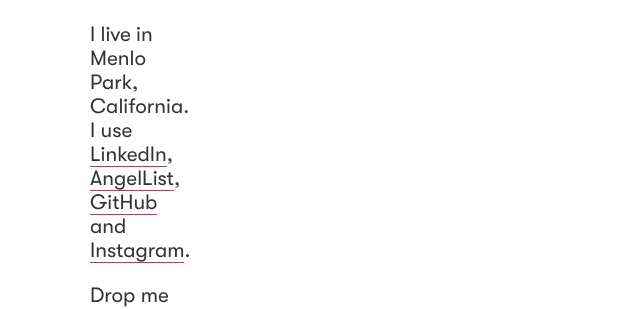
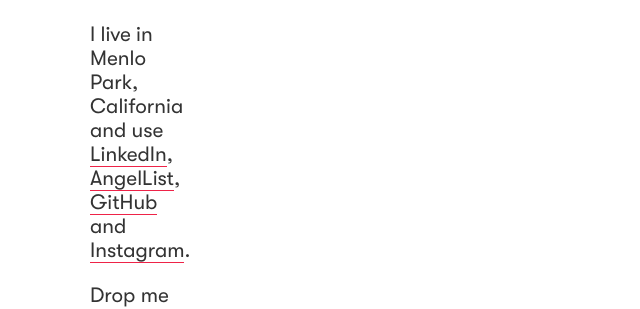
Before and after one commit to phillipsm/phillips-fun, a Jekyll site: the page index.html, which Jekyll copies as it is, in a window 1280 px wide and 900 px high, scrolled down 4674 px. Shown: the part 238-547 px from the top of the window, without its empty margins (0-640 px from the left). Built offline with Jekyll 4.4.1, drawn with Linux system fonts in a browser that asks for light colours; comment, search, counter and statistics services are not loaded.

Commit message:
added favicon - only needed 8 files (?! for a favicon? the web is wild)

```diff
--- a/index.html
+++ b/index.html
@@ -1,13 +1,15 @@
 <!doctype html>
-<html>
+<html ang="en-US" class="">
   <head>
     <meta charset="utf-8">
     <meta http-equiv="X-UA-Compatible" content="IE=edge">
     <meta name="viewport" content="width=device-width, initial-scale=1, shrink-to-fit=no">
 
-    <link rel="apple-touch-icon-precomposed" href="img/favicon-152.png">
-    <meta name="msapplication-TileColor" content="#FFFFFF">
-    <meta name="msapplication-TileImage" content="img/favicon-144.png">
+    <link rel="icon" href="/assets/images/favicon-32.png" sizes="32x32" />
+    <link rel="icon" href="/assets/images/favicon-192.png" sizes="192x192" />
+    <link rel="apple-touch-icon" href="/assets/images/favicon-180.png" />
+    <meta name="msapplication-TileImage" content="/assets/images/favicon-270.png" />
+
     <meta name="robots" content="noindex">
     <link rel="stylesheet" href="/assets/css/styles.css">
 
@@ -103,7 +105,7 @@
 
         <div id="contact" class="contact-desc">
           <p class="title section-title">Contact</p>
-          <p>I live in Menlo Park, California. I use <a href="https://www.linkedin.com/in/this-matt-phillips/">LinkedIn</a>, <a href="https://angel.co/u/this-matt-phillips">AngelList</a>, <a href="https://github.com/phillipsm">GitHub</a> and <a href="https://www.instagram.com/this_phillips/">Instagram</a>. </p>
+          <p>I live in Menlo Park, California and use <a href="https://www.linkedin.com/in/this-matt-phillips/" target="_blank">LinkedIn</a>, <a href="https://angel.co/u/this-matt-phillips" target="_blank">AngelList</a>, <a href="https://github.com/phillipsm" target="_blank">GitHub</a> and <a href="https://www.instagram.com/this_phillips/" target="_blank">Instagram</a>. </p>
 
 
           <p>Drop me a note or give me a call.</p>
```
Also changed, not shown: _layouts/portfolio-case-study.html (+4 -3 lines), assets/images/favicon-180.png (added), assets/images/favicon-192.png (added), assets/images/favicon-270.png (added), assets/images/favicon-32.png (added), favicon.ico (added), 3 other files.
